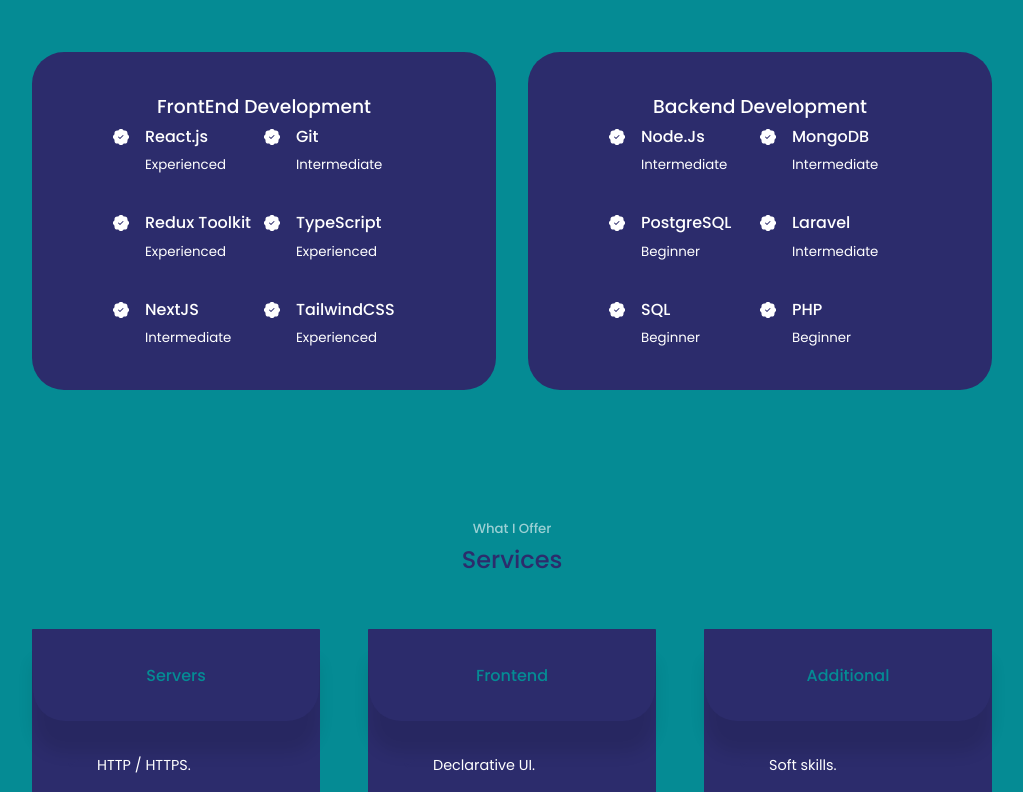
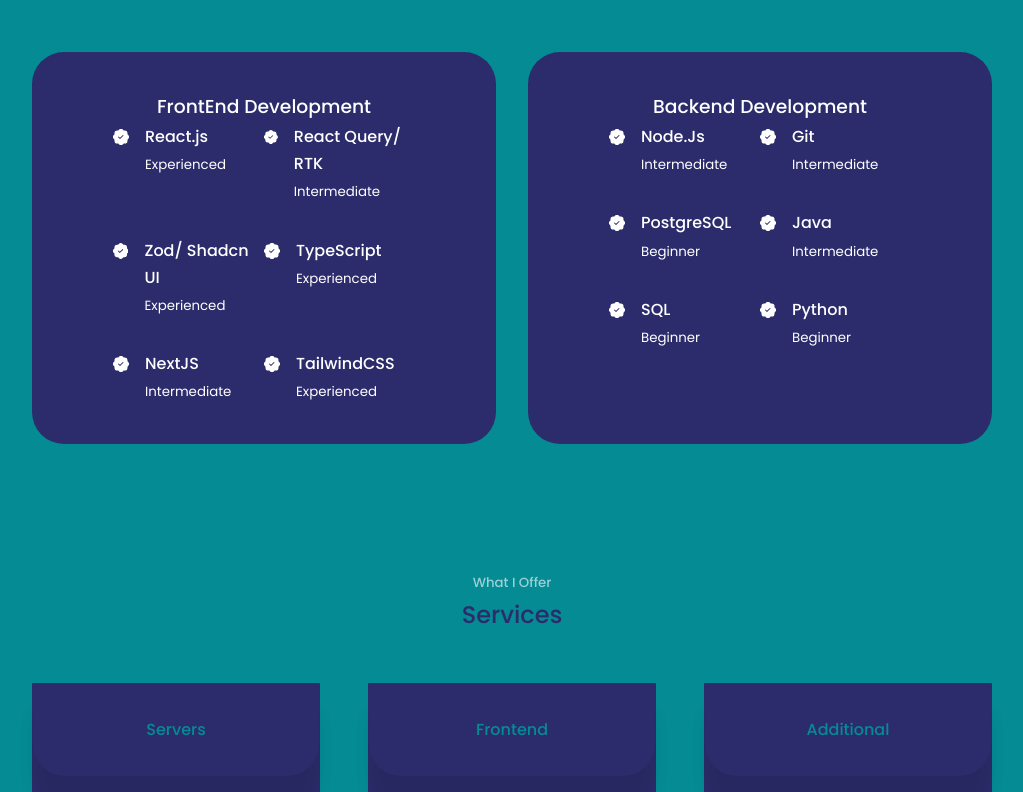
Before and after one commit to HillaryNyakundi/My-portfolio, a React (Create React App) app: page / in a window 1280 px wide. Shown: the part 1628-2420 px from the top of the page, without its empty margins (128-1151 px from the left). Built offline with nearby package versions, Linux system fonts and the light colour scheme.

Commit message:
fix(ui): fixed typos

```diff
--- a/src/components/experience/Experience.jsx
+++ b/src/components/experience/Experience.jsx
@@ -23,7 +23,7 @@
             <article className="experience__details">
               <BsPatchCheckFill className="experience__details-icons" />
               <div>
-                <h4>Git</h4>
+                <h4>React Query/ RTK</h4>
                 <small className="text-light">Intermediate</small>
               </div>
             </article>
@@ -31,7 +31,7 @@
             <article className="experience__details">
               <BsPatchCheckFill className="experience__details-icons" />
               <div>
-                <h4>Redux Toolkit</h4>
+                <h4>Zod/ Shadcn UI</h4>
                 <small className="text-light">Experienced</small>
               </div>
             </article>
@@ -78,7 +78,7 @@
             <article className="experience__details">
               <BsPatchCheckFill className="experience__details-icons" />
               <div>
-                <h4>MongoDB</h4>
+                <h4>Git</h4>
                 <small className="text-light">Intermediate</small>
               </div>
             </article>
@@ -94,7 +94,7 @@
             <article className="experience__details">
               <BsPatchCheckFill className="experience__details-icons" />
               <div>
-                <h4>Laravel</h4>
+                <h4>Java</h4>
                 <small className="text-light">Intermediate</small>
               </div>
             </article>
@@ -110,7 +110,7 @@
             <article className="experience__details">
               <BsPatchCheckFill className="experience__details-icons" />
               <div>
-                <h4>PHP</h4>
+                <h4>Python</h4>
                 <small className="text-light">Beginner</small>
               </div>
             </article>
--- a/src/components/portfolio/Portfolio.jsx
+++ b/src/components/portfolio/Portfolio.jsx
@@ -17,7 +17,10 @@
           <div className="portfolio__item-image">
             <img src={KAREGIVV} alt="" />
           </div>
-          <h3>A platform offering caregiver services to home patients</h3>
+          <h3>
+            A platform offering caregiver services to home patients, designed
+            with Next.js, Typescript, Zod and Tailwind css
+          </h3>
           <div className="portfolio__item-cta">
             <a
               href="https://github.com/HillaryNyakundi/Front-end/tree/main"
@@ -44,7 +47,8 @@
             <img src={INVENT} alt="" />
           </div>
           <h3>
-            A dynamic inventory Application with CRUD functionalities (React.js)
+            A dynamic inventory Application with CRUD functionalities (React.js,
+            Material UI)
           </h3>
           <div className="portfolio__item-cta">
             <a
@@ -101,7 +105,7 @@
           <div className="portfolio__item-image">
             <img src={LAPI6} alt="" />
           </div>
-          <h3>Cocktails UI with Tailwind and Next.js</h3>
+          <h3>Cocktails store UI with Tailwind css, Next.js and Shadcn UI</h3>
           <div className="portfolio__item-cta">
             <a
               href="https://github.com/HillaryNyakundi/bacardi"
@@ -128,8 +132,8 @@
             <img src={ECOMERCE} alt="" />
           </div>
           <h3>
-            An online apparel store for with [Add to cart] capabilities
-            utilizing React.js and Typescript
+            An online apparel store with [Add to cart] capabilities utilizing
+            React.js and Typescript.
           </h3>
           <div className="portfolio__item-cta">
             <a
@@ -156,7 +160,10 @@
           <div className="portfolio__item-image">
             <img src={LANDING} alt="" />
           </div>
-          <h3>A landing page for a SACCO business with React(SPA)</h3>
+          <h3>
+            A landing page for a SACCO business with React.js and Tailwind
+            css(SPA)
+          </h3>
           <div className="portfolio__item-cta">
             <a
               href="https://github.com/HillaryNyakundi/GuarantorsGuard"
```
